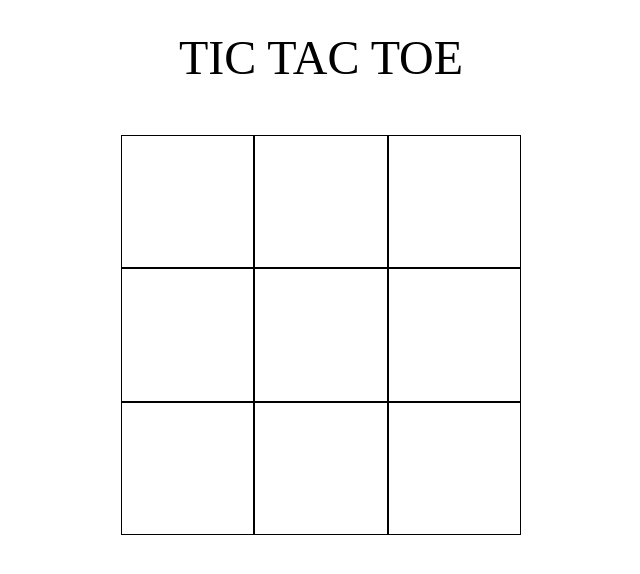
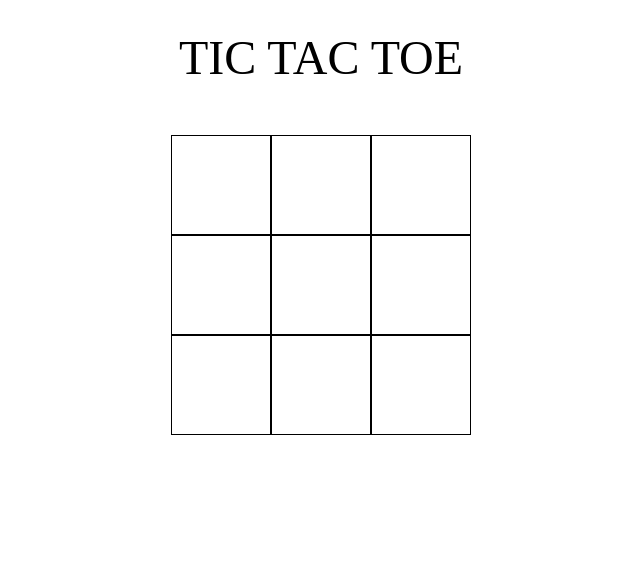
Before and after one commit to timsengsouvanh/tictactoe, a plain HTML site: page index.html in a window 1280 px wide. Shown: the whole page, without its empty margins (319-959 px from the left). Drawn offline with Linux system fonts and the light colour scheme.

Commit message:
fixed line hieght issue

```diff
--- a/style.css
+++ b/style.css
@@ -19,8 +19,8 @@ header {
 }
 
 .game-area {
-    height: 400px;
-    width: 400px;
+    height: 300px;
+    width: 300px;
     display: grid;
     grid-template-columns: 1fr 1fr 1fr;
     grid-template-rows: auto;
@@ -32,5 +32,7 @@ header {
     display: flex;
     justify-content: center;
     align-items: center;
-    font-size: 20px;
+    font-size: 3rem;
+    line-height: 0px;
+
 }
```
